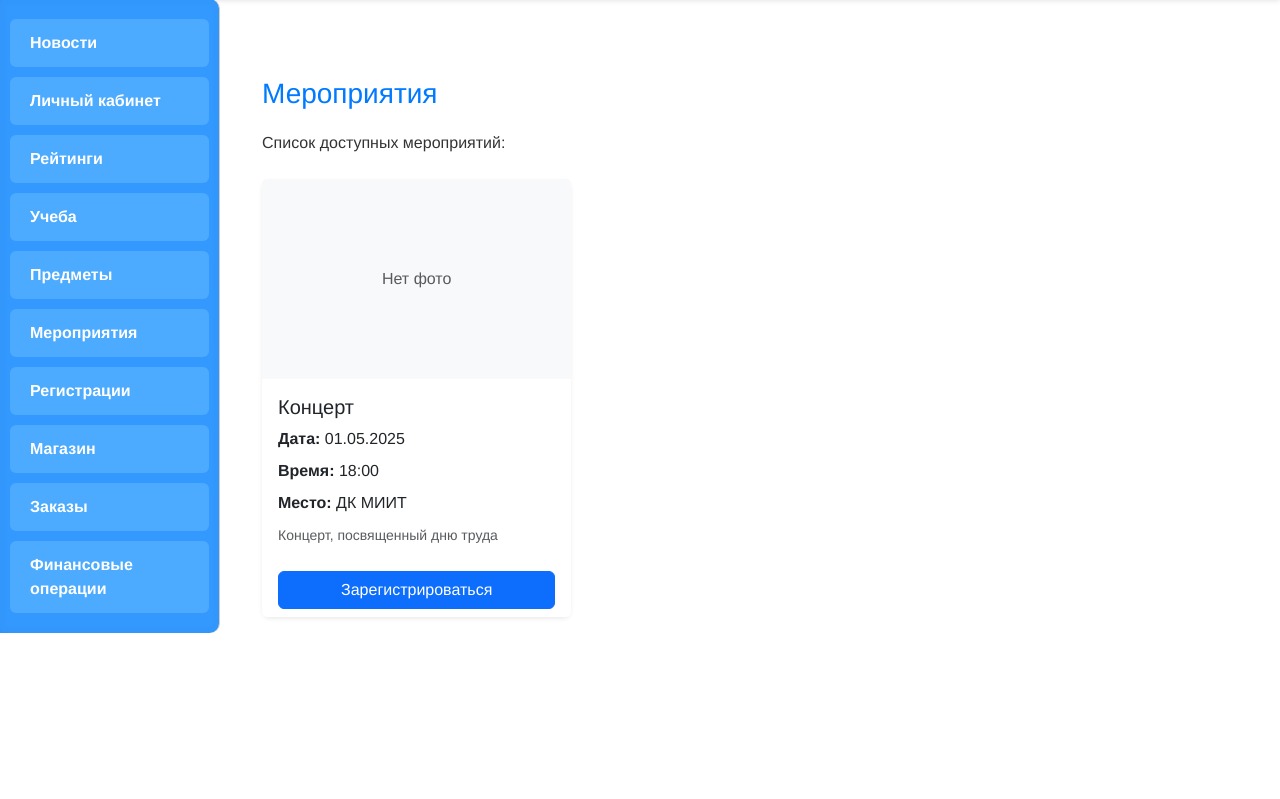
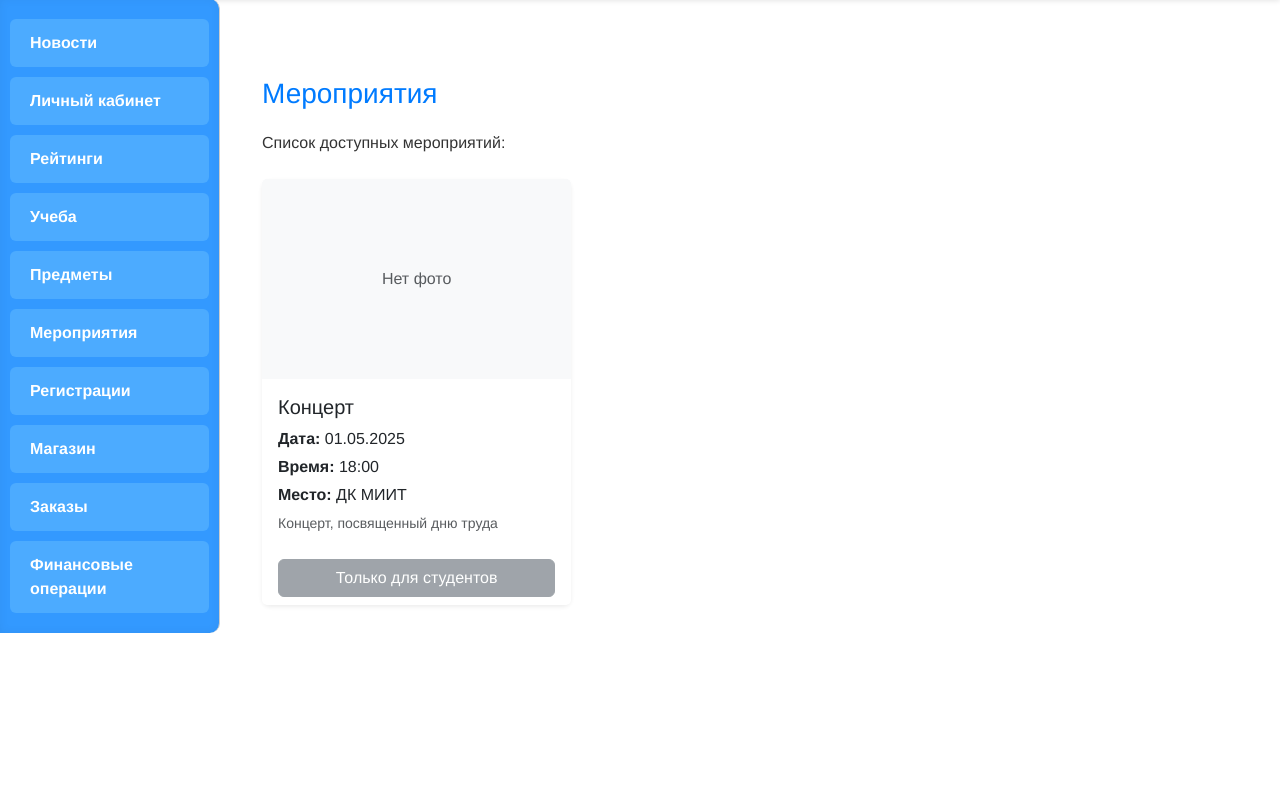
Before and after one commit to ketty3/Rating_system, a Django app: page /events/ in a window 1280 px wide. Shown: the part 61-860 px from the top of the page. Run offline with Django 5.2, Linux system fonts and the light colour scheme; a user stored in the database is signed in; data comes from the database, SQL or seed files in the repository; both versions use the stored data as it was after the commit.

Commit message:
Создана регистрация на мероприятия только для студентов

```diff
--- a/main/templates/extracurricular/events.html
+++ b/main/templates/extracurricular/events.html
@@ -13,7 +13,7 @@
                 <div class="col">
                     <div class="card h-100 shadow-sm border-0 rounded-3">
                         {% if event.event_photo %}
-                            <img src="{{ event.event_photo.url }}" class="card-img-top" alt="Фото мероприятия"
+                            <img src="{{ event.event_photo.url }}" class="card-img-top"
                                  style="height: 200px; object-fit: cover;">
                         {% else %}
                             <div class="card-img-top bg-light d-flex align-items-center justify-content-center text-muted"
@@ -24,16 +24,27 @@
 
                         <div class="card-body">
                             <h5 class="card-title">{{ event.event_name }}</h5>
-                            <p class="card-text mb-2"><strong>Дата:</strong> {{ event.date|date:"d.m.Y" }}</p>
-                            <p class="card-text mb-2"><strong>Время:</strong> {{ event.time|time:"H:i" }}</p>
-                            <p class="card-text mb-2"><strong>Место:</strong> {{ event.place }}</p>
+                            <p class="card-text mb-1"><strong>Дата:</strong> {{ event.date|date:"d.m.Y" }}</p>
+                            <p class="card-text mb-1"><strong>Время:</strong> {{ event.time|time:"H:i" }}</p>
+                            <p class="card-text mb-1"><strong>Место:</strong> {{ event.place }}</p>
                             {% if event.notes %}
                                 <p class="card-text text-muted"><small>{{ event.notes|truncatechars:100 }}</small></p>
                             {% endif %}
                         </div>
 
                         <div class="card-footer bg-white border-0">
-                            <a href="#" class="btn btn-primary w-100">Зарегистрироваться</a>
+    {% if profile.role == 'ST' %}
+        {% if event.is_registered %}
+            <button class="btn btn-success w-100" disabled>Вы зарегистрированы</button>
+        {% else %}
+            <a href="{% url 'register_event' event_id=event.event_id %}" class="btn btn-primary w-100">
+                Зарегистрироваться
+            </a>
+        {% endif %}
+    {% else %}
+        <button class="btn btn-secondary w-100" disabled>Только для студентов</button>
+    {% endif %}
+
                         </div>
                     </div>
                 </div>
--- a/main/urls.py
+++ b/main/urls.py
@@ -9,6 +9,7 @@ urlpatterns = [
     path('profile/', views.profile_view, name='profile'),
     path('study/', views.study, name='study'),
     path('events/', views.events, name='events'),
+    path('event/register/<int:event_id>/', views.register_event, name='register_event'),
     path('shop/', views.shop, name='shop'),
     path('orders/', views.orders, name='orders'),
     path('subjects/', views.subjects_taught, name='subjects'),
--- a/main/views.py
+++ b/main/views.py
@@ -1,6 +1,6 @@
 # views.py
 from django.shortcuts import render, get_object_or_404, redirect
-from .models import Article, Profile, Subjects, StudentGroupMembership, Grades, Events
+from .models import Article, Profile, Subjects, StudentGroupMembership, Grades, Events, EventRoles,Registrations
 from .forms import ProfileForm
 from django.contrib.auth.decorators import login_required
 from django.contrib import messages
@@ -127,16 +127,60 @@ def study(request):
 
 @login_required
 def events(request):
-    # Получаем все мероприятия, где доступность True
+    profile = request.user.profile
     events_list = Events.objects.filter(available=True)
 
+    # Добавляем информацию о регистрации для каждого мероприятия
+    for event in events_list:
+        event.is_registered = event.registrations.filter(user=request.user).exists()
+
     return render(request, 'extracurricular/events.html', {
-        'events': events_list
+        'events': events_list,
+        'profile': profile
     })
-
 
 def registrations(request):
     return render(request, 'extracurricular/registrations.html')
+@login_required
+def register_event(request, event_id):
+    profile = request.user.profile
+
+    # Проверяем, что пользователь — студент
+    if profile.role != 'ST':
+        messages.error(request, "Регистрация доступна только студентам.")
+        return redirect('events')
+
+    # Получаем мероприятие
+    event = get_object_or_404(Events, event_id=event_id)
+
+    # Проверяем, зарегистрирован ли уже пользователь
+    already_registered = Registrations.objects.filter(user=request.user, event=event).exists()
+
+    if already_registered:
+        messages.warning(request, "Вы уже зарегистрированы на это мероприятие.")
+        return redirect('events')
+
+    # Получаем роль "Участник" по названию
+    role_participant = EventRoles.objects.filter(e_role_name='Участник').first()
+
+    if not role_participant:
+        # Если роли "Участник" нет — создаём её
+        role_participant, created = EventRoles.objects.get_or_create(
+            e_role_name='Участник',
+            defaults={'points': 0}
+        )
+
+    # Создаём регистрацию
+    Registrations.objects.create(
+        event=event,
+        user=request.user,
+        e_role_id=role_participant,
+        attendance=False,
+        available=True
+    )
+
+    messages.success(request, "Вы успешно зарегистрировались на мероприятие!")
+    return redirect('events')
 
 
 def shop(request):
```
Also changed, not shown: db.sqlite3.
